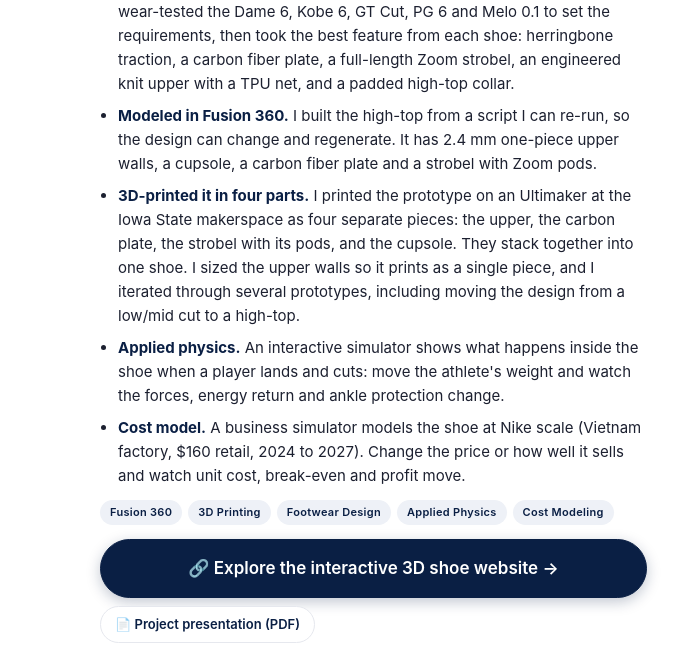
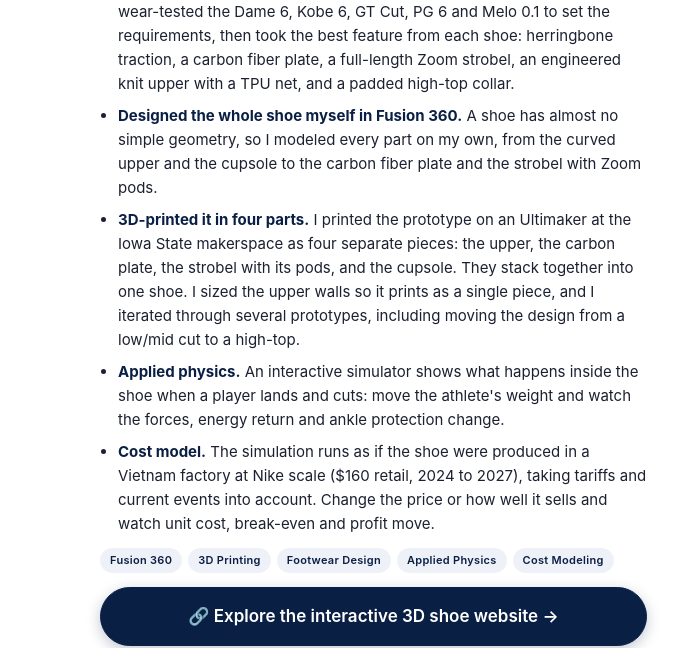
Before and after one commit to nathandurand1/nathandurand1.github.io, a plain HTML site: page index.html in a window 1280 px wide. Shown: the part 1202-1850 px from the top of the page, 0-678 px from the left. Drawn offline with Linux system fonts and the light colour scheme.

Commit message:
Reword Fusion 360 and cost model bullets
Co-Authored-By: Claude Sonnet 5.5 <noreply@anthropic.com>
Claude-Session: https://claude.ai/code/session_01Uw4JFA3mRBYLmv7J1Ve6Qe

```diff
--- a/index.html
+++ b/index.html
@@ -240,10 +240,10 @@
     <div class="case">
   <div class="info"><div class="kicker">Product design &middot; Additive manufacturing</div><h3>The Perfect Shoe: 3D-Printed Basketball Shoe</h3><div class="when">Design and 3D printing project</div><p>I designed a basketball shoe to prevent injuries and improve performance. I started with athlete needs, took it from concept to a parametric Fusion 360 model and a 3D-printed prototype, and got feedback along the way from footwear engineers at Nike and Adidas. It now lives on its own interactive website, where you can explore the 3D model, test the physics and see the business case.</p>
 <ul><li><strong>Designed from athlete research.</strong> I surveyed players and coaches and wear-tested the Dame 6, Kobe 6, GT Cut, PG 6 and Melo 0.1 to set the requirements, then took the best feature from each shoe: herringbone traction, a carbon fiber plate, a full-length Zoom strobel, an engineered knit upper with a TPU net, and a padded high-top collar.</li>
-<li><strong>Modeled in Fusion 360.</strong> I built the high-top from a script I can re-run, so the design can change and regenerate. It has 2.4 mm one-piece upper walls, a cupsole, a carbon fiber plate and a strobel with Zoom pods.</li>
+<li><strong>Designed the whole shoe myself in Fusion 360.</strong> A shoe has almost no simple geometry, so I modeled every part on my own, from the curved upper and the cupsole to the carbon fiber plate and the strobel with Zoom pods.</li>
 <li><strong>3D-printed it in four parts.</strong> I printed the prototype on an Ultimaker at the Iowa State makerspace as four separate pieces: the upper, the carbon plate, the strobel with its pods, and the cupsole. They stack together into one shoe. I sized the upper walls so it prints as a single piece, and I iterated through several prototypes, including moving the design from a low/mid cut to a high-top.</li>
 <li><strong>Applied physics.</strong> An interactive simulator shows what happens inside the shoe when a player lands and cuts: move the athlete's weight and watch the forces, energy return and ankle protection change.</li>
-<li><strong>Cost model.</strong> A business simulator models the shoe at Nike scale (Vietnam factory, $160 retail, 2024 to 2027). Change the price or how well it sells and watch unit cost, break-even and profit move.</li></ul><div class="tag-row"><span class="tag">Fusion 360</span><span class="tag">3D Printing</span><span class="tag">Footwear Design</span><span class="tag">Applied Physics</span><span class="tag">Cost Modeling</span></div><div class="doc-links"><a class="doc-link big" href="https://nathandurand1.github.io/perfect-shoe/" target="_blank" rel="noopener">&#128279; Explore the interactive 3D shoe website &rarr;</a><a class="doc-link" href="docs/shoe-project.pdf" target="_blank" rel="noopener">&#128196; Project presentation (PDF)</a></div></div>
+<li><strong>Cost model.</strong> The simulation runs as if the shoe were produced in a Vietnam factory at Nike scale ($160 retail, 2024 to 2027), taking tariffs and current events into account. Change the price or how well it sells and watch unit cost, break-even and profit move.</li></ul><div class="tag-row"><span class="tag">Fusion 360</span><span class="tag">3D Printing</span><span class="tag">Footwear Design</span><span class="tag">Applied Physics</span><span class="tag">Cost Modeling</span></div><div class="doc-links"><a class="doc-link big" href="https://nathandurand1.github.io/perfect-shoe/" target="_blank" rel="noopener">&#128279; Explore the interactive 3D shoe website &rarr;</a><a class="doc-link" href="docs/shoe-project.pdf" target="_blank" rel="noopener">&#128196; Project presentation (PDF)</a></div></div>
   <div class="gallery"><figure class="wide contain"><a href="https://nathandurand1.github.io/perfect-shoe/" target="_blank" rel="noopener"><img src="images/shoe-3d-model.jpg" alt="Interactive 3D model of the redesigned shoe" loading="lazy"></a><figcaption>Interactive 3D model</figcaption></figure><figure class="contain"><a href="https://nathandurand1.github.io/perfect-shoe/#physics" target="_blank" rel="noopener"><img src="images/shoe-physics.jpg" alt="Applied physics simulator" loading="lazy"></a><figcaption>Applied physics simulator</figcaption></figure><figure class="contain"><a href="https://nathandurand1.github.io/perfect-shoe/#sell" target="_blank" rel="noopener"><img src="images/shoe-cost-model.jpg" alt="Cost model simulator" loading="lazy"></a><figcaption>Cost model</figcaption></figure></div></div>
     <div class="case flip">
   <div class="info"><div class="kicker">Humanitarian design</div><h3>Hand Crank Grain Mill</h3><div class="when">Jan. 2026 &ndash; May 2026 &middot; Iowa State University</div><p>A manually powered grain mill for off-grid rural communities in Nigeria, where roughly 40% of people lack reliable electricity and many millers still rely on slow stone grinding.</p>
```
